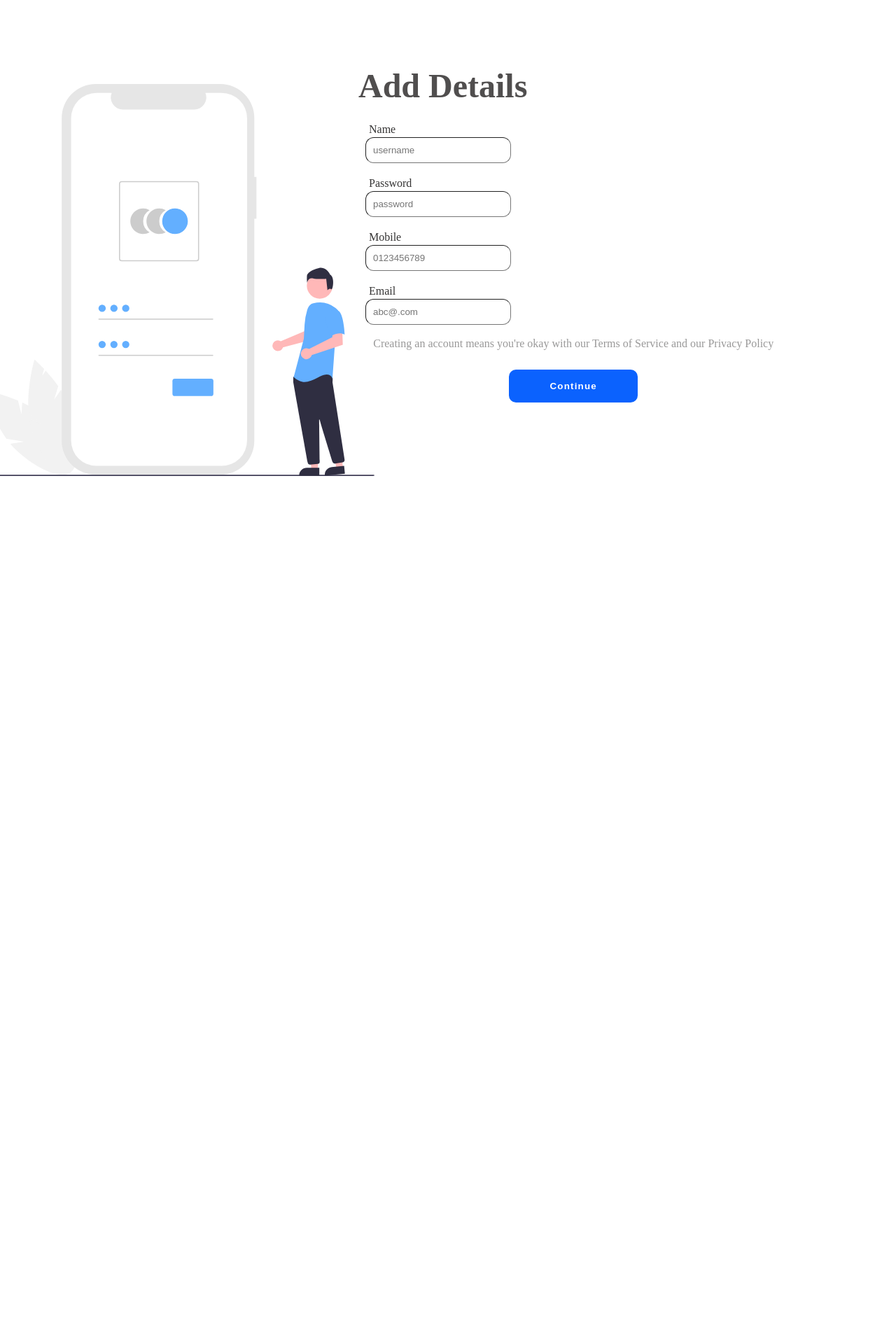
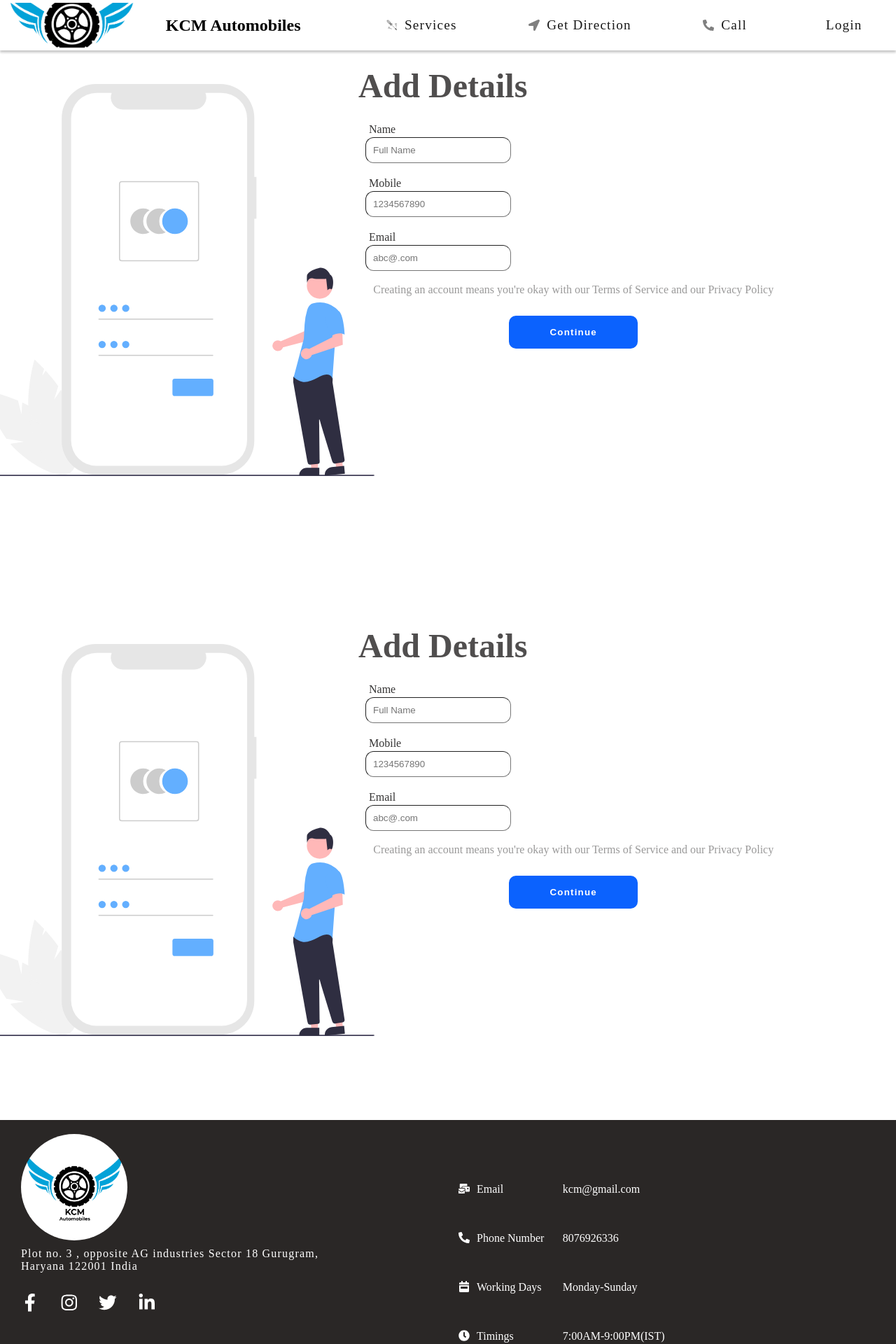
Before and after one commit to HAL-Services/Outlook_KCM, a React (Create React App) app: page / in a window 1280 px wide. Shown: the top 1920 px of the page at 70% size. Before the commit the page ends 800 px from the top, so only its background shows below. Built offline with nearby package versions, Linux system fonts and the light colour scheme.

Commit message:
header footer

```diff
--- a/package.json
+++ b/package.json
@@ -9,6 +9,7 @@
     "axios": "^0.25.0",
     "react": "^17.0.2",
     "react-dom": "^17.0.2",
+    "react-icons": "^4.3.1",
     "react-scripts": "5.0.0",
     "web-vitals": "^2.1.4"
   },
--- a/src/App.js
+++ b/src/App.js
@@ -1,10 +1,15 @@
 import Signup from "./Pages/Signup/signup";
+import Header from "./Components/Header/header";
 import "./App.css";
 import axios from "axios";
+import Footer from "./Components/Footer/footer";
 export default function () {
   return (
     <div>
-      <Signup />
+      <Header/>
+      <Signup/>
+      <Signup/>
+      <Footer/>
     </div>
   );
 }
--- /dev/null
+++ b/src/Components/Footer/footer.jsx
@@ -0,0 +1,65 @@
+import "./footer.styles.css";
+import Logo from "../../Assets/logo.jpg";
+import {
+  FaTwitter,
+  FaLinkedinIn,
+  FaInstagram,
+  FaFacebookF,
+  FaMailBulk,
+  FaPhoneAlt,
+  FaCalendarWeek,
+  FaClock,
+} from "react-icons/fa";
+export default function Footer() {
+  return (
+    <div className="FooterContainer">
+      <div className="FooterLogo">
+        <div className="FooterImgContainer">
+          <img className="FooterLogoImg" src={Logo} alt="logo" />
+
+        </div>
+        <div className="FooterAddress">
+          Plot no. 3 , opposite AG industries Sector 18 Gurugram, Haryana 122001
+          India
+        </div>
+        <div className="FooterSocials">
+          <FaFacebookF className="FooterIcons" />
+          <FaInstagram className="FooterIcons" />
+          <FaTwitter className="FooterIcons" />
+          <FaLinkedinIn className="FooterIcons" />
+        </div>
+      </div>
+      <div className="FooterInfo">
+        <div className="FooterWrapper">
+          <div className="FooterIconsWrapper">
+            <FaMailBulk />
+            <div className="FooterText">Email</div>
+          </div>
+          <div className="FooterInfoValue">kcm@gmail.com</div>
+        </div>
+
+        <div className="FooterWrapper">
+          <div className="FooterIconsWrapper">
+            <FaPhoneAlt />
+            <div className="FooterText">Phone Number</div>
+          </div>
+          <div className="FooterInfoValue">8076926336</div>
+        </div>
+        <div className="FooterWrapper">
+          <div className="FooterIconsWrapper">
+            <FaCalendarWeek />
+            <div className="FooterText">Working Days</div>
+          </div>
+          <div className="FooterInfoValue">Monday-Sunday</div>
+        </div>
+        <div className="FooterWrapper">
+          <div className="FooterIconsWrapper">
+            <FaClock />
+            <div className="FooterText">Timings</div>
+          </div>
+          <div className="FooterInfoValue">7:00AM-9:00PM(IST)</div>
+        </div>
+      </div>
+    </div>
+  );
+}
--- /dev/null
+++ b/src/Components/Footer/footer.styles.css
@@ -0,0 +1,107 @@
+.FooterContainer {
+  display: flex;
+  width: 100vw;
+  top: 100%;
+  height: 400px;
+  background-color: #2a2726;
+  color: white;
+}
+.FooterLogo {
+  display: flex;
+  margin-top: 20px;
+  width: 50%;
+  flex-direction: column;
+  margin-left: 30px;
+}
+.FooterImgContainer {
+  height: 40%;
+}
+.FooterLogoImg {
+  height: 100%;
+  border-radius: 100%;
+}
+.FooterAddress {
+  letter-spacing: 1.2px;
+  font-weight: 400;
+  width: 70%;
+  margin-top: 10px;
+}
+.FooterSocials {
+  display: flex;
+  width: 70%;
+}
+.FooterIcons {
+  margin-right: 30px;
+  margin-top: 30px;
+  cursor: pointer;
+  font-size: 1.6rem;
+}
+.FooterIcons:hover {
+  color: #0b62fe;
+}
+
+.FooterInfo {
+  margin-top: 90px;
+  width: 50%;
+  height: 70%;
+  display: flex;
+  flex-direction: column;
+  cursor: pointer;
+}
+.FooterWrapper {
+  display: flex;
+  height: 100%;
+  width: 100%;
+}
+.FooterIconsWrapper {
+  display: flex;
+  width: 25%;
+}
+
+.FooterText {
+  margin-left: 10px;
+}
+.FooterInfoValue {
+  width: 80%;
+}
+
+@media only screen and (max-width: 1030px) {
+  .body,
+  html {
+    overflow-x: hidden;
+  }
+  .FooterContainer {
+    flex-direction: column;
+    align-items: center;
+    height: 700px;
+  }
+  .FooterLogo {
+    display: flex;
+    flex-direction: column;
+    align-items: center;
+    width: 100%;
+    height: 50%;
+    margin: auto;
+    margin-top: 10px;
+  }
+  .FooterImgContainer {
+    display: flex;
+    width: 70%;
+    height: 30%;
+
+  }
+  .FooterLogoImg {
+    height: 90%;
+    margin-top: 7px;
+  }
+
+  .FooterAddress {
+    width: 70%;
+  }
+  .FooterInfo {
+    margin-top: -90px;
+    width: 100%;
+    display: flex;
+    flex-direction: column;
+  }
+}
--- /dev/null
+++ b/src/Components/Header/header.jsx
@@ -0,0 +1,33 @@
+import "./header.styles.css";
+import logo from "../../Assets/logo.jpg";
+import { FaLocationArrow, FaPhoneAlt } from "react-icons/fa";
+import { GiScrewdriver } from "react-icons/gi";
+export default function Header() {
+  return (
+    <div className="HeadernavContainer">
+      <div className="Headerhero">
+        <img className="Headerlogo" src={logo} />
+        <div className="HeadercompanyName">KCM Automobiles</div>
+      </div>
+      <div className="Headerutilitis">
+        <ul className="Headernav">
+          <div className="Headerwrapper">
+            <GiScrewdriver className="Headericons" />
+            <li className="Headernav-items">Services</li>
+          </div>
+          <div className="Headerwrapper">
+            <FaLocationArrow className="Headericons" />
+            <li className="Headernav-items">Get Direction</li>
+          </div>
+          <div className="Headerwrapper">
+            <FaPhoneAlt className="Headericons" />
+            <li className="Headernav-items">Call</li>
+          </div>
+          <div className="Headerwrapper">
+            <li className="Headernav-items">Login</li>
+          </div>
+        </ul>
+      </div>
+    </div>
+  );
+}
--- /dev/null
+++ b/src/Components/Header/header.styles.css
@@ -0,0 +1,67 @@
+.HeadernavContainer {
+  height: 4.5rem;
+  display: flex;
+  width: 100vw;
+  z-index: 1000;
+  top: 0px;
+  background-color: white;
+  position: fixed;
+
+  -webkit-box-shadow: 0px 3px 3px 0px rgba(194, 194, 194, 0.89);
+  -moz-box-shadow: 0px 3px 3px 0px rgba(194, 194, 194, 0.89);
+  box-shadow: 0px 3px 3px 0px rgba(194, 194, 194, 0.89);
+}
+.Headerhero {
+  display: flex;
+  height: 100%;
+  align-items: center;
+  width: 40%;
+}
+.Headerlogo {
+  height: 90%;
+  cursor: pointer;
+  width: 40%;
+  object-fit: cover;
+}
+.HeadercompanyName {
+  padding: 2rem;
+  font-size: 1.5rem;
+  font-weight: 600;
+}
+.Headerutilitis {
+  display: flex;
+  width: 60%;
+  color:rgb(24, 24, 24);
+}
+.Headernav {
+  display: flex;
+  align-items: center;
+  justify-content: space-between;
+  width: 95%;
+  text-decoration: none;
+  list-style-type: none;
+}
+.Headerwrapper {
+  display: flex;
+  justify-content: center;
+  align-items: center;
+  cursor: pointer;
+}
+.Headernav-items {
+  padding: 10px;
+  text-decoration: none;
+  text-align: center;
+  cursor: pointer;
+  font-size:1.2rem;
+  letter-spacing: 1.2px;
+}
+.Headerwrapper:hover *{
+    color:#0b62fe;;
+}
+.Headericons{
+    color:grey;
+}
+
+/* .Headericons:hover{
+    color:blue;
+} */
--- a/src/Pages/Signup/signup.jsx
+++ b/src/Pages/Signup/signup.jsx
@@ -23,15 +23,7 @@ export default function Signup() {
                 <input
                   className="registerInput"
                   type="text"
-                  placeholder="username"
-                ></input>
-              </div>
-              <div className="wrapper">
-                <label>Password</label>
-                <input
-                  className="registerInput"
-                  type="password"
-                  placeholder="password"
+                  placeholder="Full Name"
                 ></input>
               </div>
               <div className="wrapper">
@@ -39,7 +31,7 @@ export default function Signup() {
                 <input
                   className="registerInput"
                   type="text"
-                  placeholder="0123456789"
+                  placeholder="1234567890"
                 ></input>
               </div>
               <div className="wrapper">
@@ -54,7 +46,7 @@ export default function Signup() {
                 Creating an account means you're okay with our Terms of Service
                 and our Privacy Policy
               </p>
-              <button className="registerButton" type="submit">Continue</button>
+              <button className="registerButton" type="submit"><span>Continue</span></button>
             </form>
           </div>
         </div>
--- a/src/Pages/Signup/signup.styles.css
+++ b/src/Pages/Signup/signup.styles.css
@@ -67,13 +67,38 @@ label {
   margin-top: 20px;
   cursor: pointer;
   width: 30%;
-  background-color: #0B62FE;
+  background-color: #0b62fe;
   border-radius: 10px;
   padding: 1rem;
   color: white;
   letter-spacing: 1.2px;
   font-weight: 600;
   border: none;
+  transition: all 0.5s;
+}
+.registerButton span {
+  cursor: pointer;
+  display: inline-block;
+  position: relative;
+  transition: 0.5s;
+}
+
+.registerButton span:after {
+  content: "\00bb";
+  position: absolute;
+  opacity: 0;
+  top: 0;
+  right: -20px;
+  transition: 0.5s;
+}
+
+.registerButton:hover span {
+  padding-right: 25px;
+}
+
+.registerButton:hover span:after {
+  opacity: 1;
+  right: 0;
 }
 .termsAndCondition {
   color: #353434;
@@ -82,6 +107,10 @@ label {
 }
 
 @media only screen and (max-width: 1030px) {
+  .body,
+  html {
+    overflow-x: hidden;
+  }
   .container {
     justify-content: center;
     align-items: center;
```
Also changed, not shown: src/Assets/logo.jpg (added), 1 other file (tests, documents, lock files or other folders).
